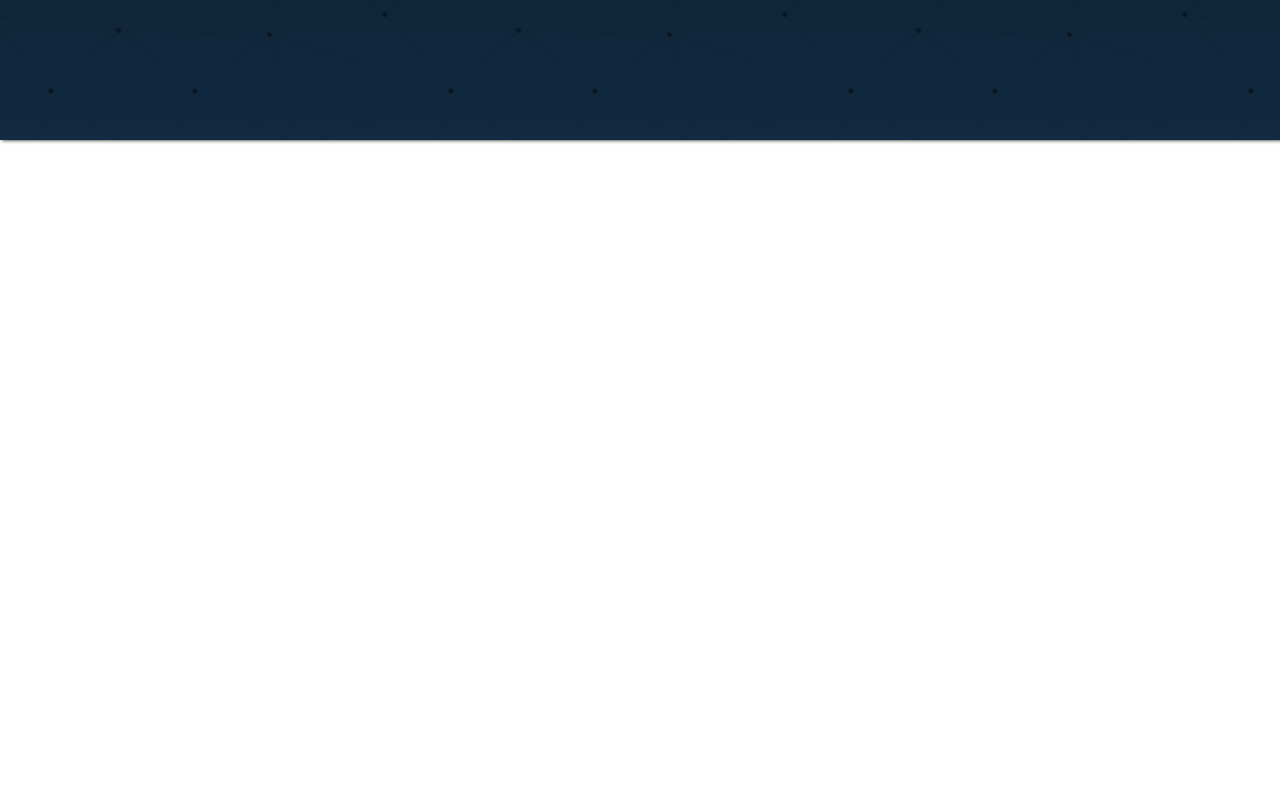
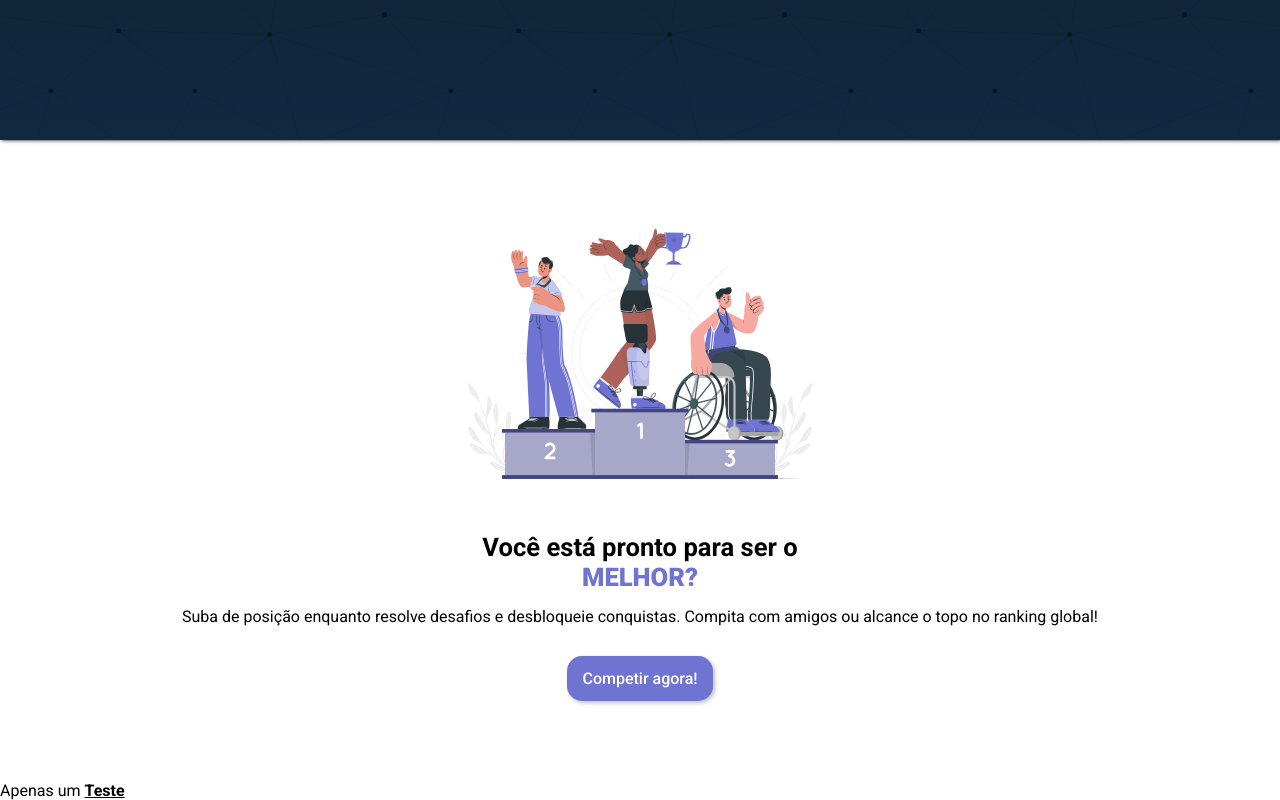
Before and after one commit to asafe-fernandes/algebra-site, a Next.js app in the folder front-end/: page / in a window 1280 px wide. Shown: the part 560-1360 px from the top of the page. Before the commit the page ends 800 px from the top, so only its background shows below. Built offline with nearby package versions, Linux system fonts and the light colour scheme.

Commit message:
link text criado

```diff
--- /dev/null
+++ b/front-end/src/app/page.module.css
@@ -0,0 +1,10 @@
+.containerFlexCenter{
+  align-items: center;
+  text-align: center;
+}
+
+.image{
+  width: 100%;
+  height: fit-content;
+  max-width: 400px;
+}
--- a/front-end/src/app/page.tsx
+++ b/front-end/src/app/page.tsx
@@ -1,7 +1,13 @@
+import styles from './page.module.css';
+import Image from 'next/image';
+import { BsPlay } from 'react-icons/bs';
+import illustrationImage from '@public/paralympic_winners_podium_cuate.svg';
+import Header from '@mod/layout/Header';
+import Section from '@cont/Section';
+import SectionPattern from '@cont/SectionPattern';
 import LinkButton from '@comp/actions/LinkButton';
-import SectionPattern from '@cont/SectionPattern';
-import Header from '@mod/layout/Header';
-import { BsPlay } from 'react-icons/bs';
+import Article from '@cont/Article';
+import Footer from '@mod/layout/Footer';
 
 export default function lendingPage(){
   return(
@@ -11,9 +17,15 @@ export default function lendingPage(){
         <h1>Aprimore seu<br/><strong>CONHECIMENTO!</strong></h1>
         <LinkButton detach href='/questions'>Praticar<BsPlay/> </LinkButton>
       </SectionPattern>
-      {/* imagem ilustrativa */}
-      {/* section 2, cta 2 */}
-      {/* Footer dark/black */}
+      <Section className={styles.containerFlexCenter}>
+        <Image className={styles.image} alt='' src={illustrationImage}/>
+        <Article>
+          <h2>Você está pronto para ser o <br/> <strong>MELHOR?</strong></h2>
+          <p>Suba de posição enquanto resolve desafios e desbloqueie conquistas. Compita com amigos ou alcance o topo no ranking global!</p>
+        </Article>
+        <LinkButton detach hreflang='pt-br' href='/questions'>Competir agora!</LinkButton>
+      </Section>
+      <Footer />
     </>
   );
 }
--- /dev/null
+++ b/front-end/src/components/actions/LinkText.module.css
@@ -0,0 +1,22 @@
+.linkTextContainer{
+  display: inline-block;
+  font: normal 600 1em var(--font);
+  color: var(--color);
+
+  transition: all .3s ease-in-out;
+}
+
+@media screen and (min-width: 769px) {
+  .linkTextContainer:hover{
+    transform: translate(0px, -3px);
+  }
+}
+.linkTextContainer:active{
+  transform: scale(.9);
+  transition: all .07s ease-in-out;
+}
+
+.detach{
+  background-color: var(--purple);
+  color: var(--white);
+}
--- /dev/null
+++ b/front-end/src/components/actions/LinkText.tsx
@@ -0,0 +1,15 @@
+import Link, { LinkProps } from 'next/link';
+import styles from './LinkText.module.css';
+
+type TypeLinkText = LinkProps & {
+  children: React.ReactNode
+  target?: string
+  hreflang?: string
+  rel?: string
+}
+
+export default function LinkText({children, target, hreflang, rel, ...props}: TypeLinkText){
+  return(
+    <Link target={target} rel={rel} hrefLang={hreflang} className={styles.linkTextContainer} {...props}>{children}</Link>
+  );
+}
--- /dev/null
+++ b/front-end/src/containers/Article.module.css
@@ -0,0 +1,15 @@
+.articleContainer{
+  display: flex;
+  flex-flow: column wrap;
+  gap: 10px;
+}
+
+.articleContainer > h1,
+.articleContainer > h2{
+  margin-top: 15px;
+  padding-bottom: 5px;
+}
+.articleContainer > h3,
+.articleContainer > h4{
+  margin-top: 5px;
+}
--- /dev/null
+++ b/front-end/src/containers/Article.tsx
@@ -0,0 +1,9 @@
+import styles from './Article.module.css';
+
+export default function Article({children, className}: {children?: React.ReactNode, className?: string}){
+  return(
+    <article className={`${styles.articleContainer} ${className}`}>
+      {children}
+    </article>
+  );
+}
--- /dev/null
+++ b/front-end/src/containers/Section.module.css
@@ -0,0 +1,7 @@
+.sectionContainer{
+  padding: 80px 15px;
+
+  display: flex;
+  flex-flow: column nowrap;
+  gap: 30px;
+}
--- /dev/null
+++ b/front-end/src/containers/Section.tsx
@@ -0,0 +1,9 @@
+import styles from './Section.module.css';
+
+export default function Section({children, className}: {children?: React.ReactNode, className?: string}){
+  return(
+    <section className={`${styles.sectionContainer} ${className}`}>
+      {children}
+    </section>
+  );
+}
--- /dev/null
+++ b/front-end/src/modules/layout/Footer.module.css
@@ -0,0 +1,14 @@
+.dark{
+  --color: var(--white);
+  --colorBackground: var(--blue);
+  --colorContrast: var(--darkBlue);
+}
+.ligth{
+  --color: var(--black);
+  --colorBackground: var(--white);
+  --colorContrast: var(--cleanYellow);
+}
+
+.footerContainer{
+
+}
--- /dev/null
+++ b/front-end/src/modules/layout/Footer.tsx
@@ -0,0 +1,10 @@
+import LinkText from '@comp/actions/LinkText';
+import styles from './Footer.module.css';
+
+export default function Footer({theme}: {theme?: 'dark' | 'light'}){
+  return(
+    <footer className={`${styles.footerContainer} ${theme && styles[theme]}`}>
+      <p>Apenas um <LinkText hreflang='pt-br' href="/">Teste</LinkText></p>
+    </footer>
+  );
+}
```
